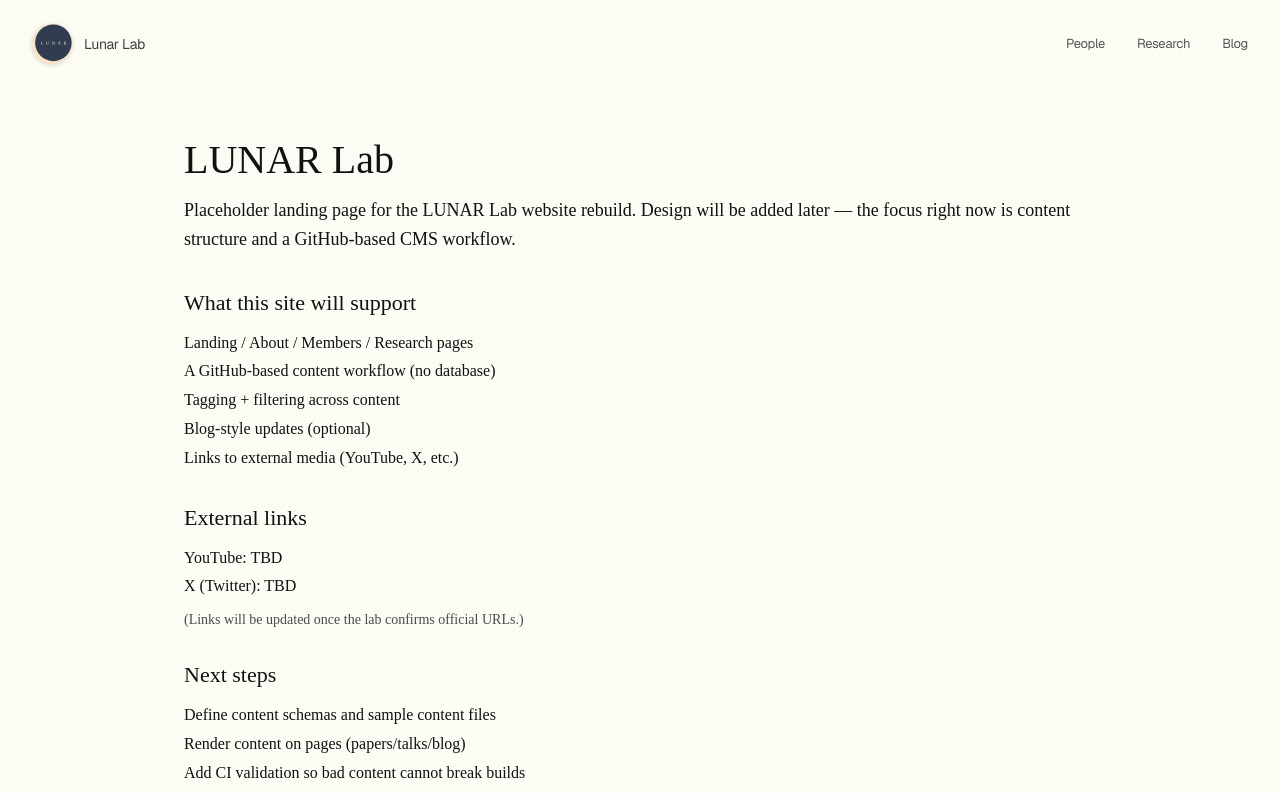
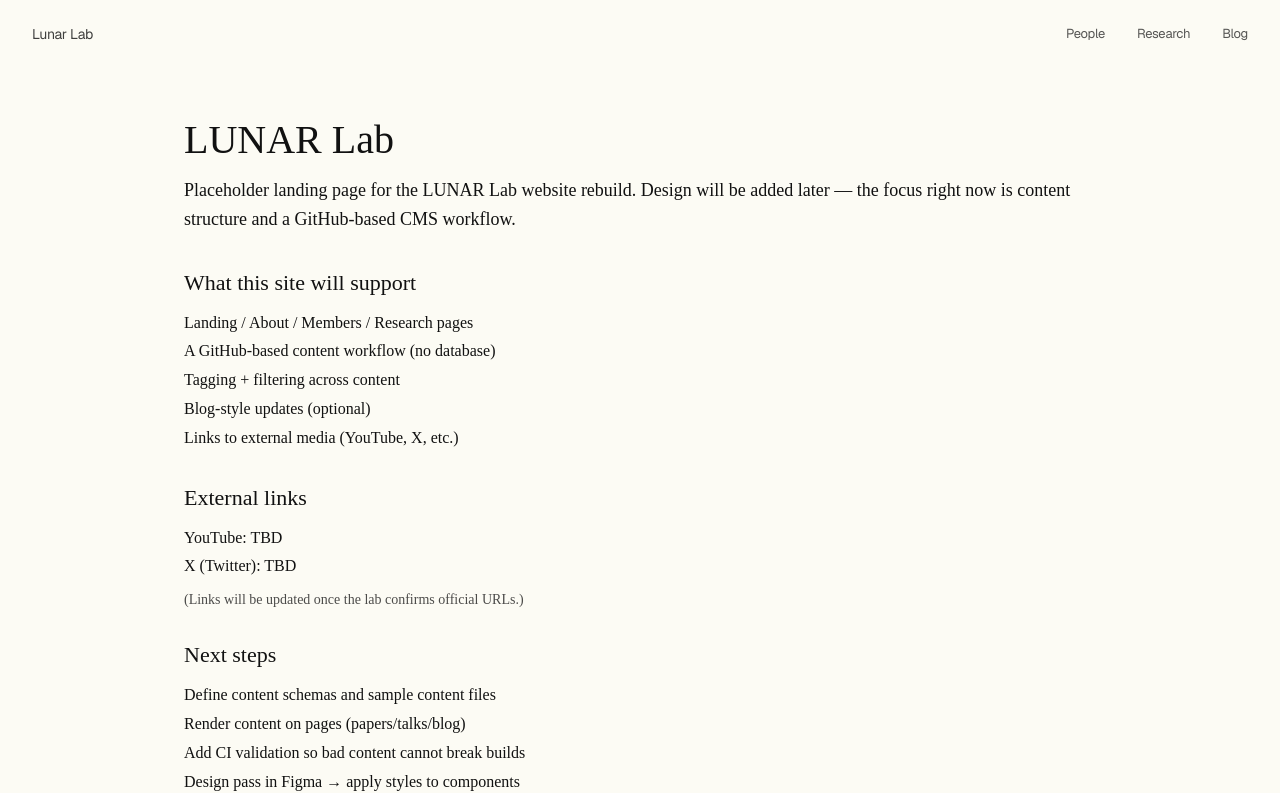
Before and after one commit to fullstackatbrown/project-lunar-lab, a Next.js app: page / in a window 1280 px wide. Shown: the top 793 px of the page. Built offline with nearby package versions, Linux system fonts and the light colour scheme; a web font is replaced by a local one.

Commit message:
removed logo from header, changed rendering to import from data layer (test input currently, waiting for merge), added codeUrl and dataUrl support

```diff
--- a/app/research/page.tsx
+++ b/app/research/page.tsx
@@ -1,16 +1,7 @@
-import paperData from "@/content/papers/paper-template.json";
-
-interface Publication {
-  id: string;
-  title: string;
-  authors: string[];
-  year: number;
-  venue: string;
-  tags: string[];
-}
+import { getAllPapers } from "@/lib/data/papers";
 
 export default function ResearchPage() {
-  const publications: Publication[] = [paperData];
+  const publications = getAllPapers();
 
   return (
     <main className="min-h-screen bg-[#fcfbf4] text-[#111111] py-20 px-4">
@@ -26,7 +17,10 @@ export default function ResearchPage() {
         </header>
 
         <div className="space-y-0 text-sm">
-          {publications.map((paper) => (
+          {publications.length === 0 ? (
+            <p className="text-black/40 italic">No publications found.</p>
+          ) : (
+            publications.map((paper) => (
               <div
                 key={paper.id}
                 className="grid grid-cols-12 gap-8 py-8 border-b border-black/10 items-start"
@@ -37,13 +31,31 @@ export default function ResearchPage() {
                   <div>{paper.year}</div>
                 </div>
 
-              {/* Middle Column: Title */}
+                {/* Middle Column: Title & Links */}
                 <div className="col-span-7">
-                <h2 className="text-2xl font-serif italic leading-snug pr-8">
-                  <a href="#" className="hover:opacity-70 transition-opacity">
+                  <h2 className="text-2xl font-serif italic leading-snug pr-8 mb-4">
+                    <a
+                      href={paper.paperUrl}
+                      target="_blank"
+                      rel="noopener noreferrer"
+                      className="hover:opacity-70 transition-opacity"
+                    >
                       {paper.title} <span className="text-lg inline-block align-middle ml-1">↗</span>
                     </a>
                   </h2>
+
+                  <div className="flex gap-4 text-[10px] uppercase tracking-widest font-sans font-bold">
+                    {paper.codeUrl && (
+                      <a href={paper.codeUrl} target="_blank" rel="noopener noreferrer" className="hover:underline text-black/60">
+                        [ Code ]
+                      </a>
+                    )}
+                    {paper.dataUrl && (
+                      <a href={paper.dataUrl} target="_blank" rel="noopener noreferrer" className="hover:underline text-black/60">
+                        [ Data ]
+                      </a>
+                    )}
+                  </div>
                 </div>
 
                 {/* Right Column: Authors */}
@@ -51,7 +63,8 @@ export default function ResearchPage() {
                   {paper.authors.join(", ")}
                 </div>
               </div>
-          ))}
+            ))
+          )}
         </div>
       </div>
     </main>
--- a/components/layout/SiteHeader.tsx
+++ b/components/layout/SiteHeader.tsx
@@ -6,43 +6,6 @@ export default function SiteHeader() {
     <header className="bg-[#fcfbf4] px-8 py-6">
       <div className="max-w-7xl mx-auto flex justify-between items-center">
         <Link href="/" className="flex items-center gap-3 group">
-          <div className="w-10 h-10 group-hover:scale-105 transition-transform duration-300">
-            <svg
-              viewBox="0 0 261 261"
-              fill="none"
-              xmlns="http://www.w3.org/2000/svg"
-              className="w-full h-full drop-shadow-sm"
-            >
-              <path
-                d="M130.3 260.6C202.263 260.6 260.6 202.263 260.6 130.3C260.6 58.3373 202.263 0 130.3 0C58.3373 0 0 58.3373 0 130.3C0 202.263 58.3373 260.6 130.3 260.6Z"
-                fill="#F9E4C8"
-              />
-              <path
-                d="M139.56 242.29C205.414 242.29 258.8 188.904 258.8 123.05C258.8 57.1956 205.414 3.81 139.56 3.81C73.7056 3.81 20.32 57.1956 20.32 123.05C20.32 188.904 73.7056 242.29 139.56 242.29Z"
-                fill="#323C50"
-              />
-              <path
-                d="M72.58 129.08C72.39 130.08 71.43 133.4 71.11 134.4H56.23V133.5C59.14 133.21 59.4 133.05 59.4 130.33V117.63C59.4 114.91 59.08 114.75 56.52 114.49V113.6H65.09V114.49C62.53 114.75 62.18 114.88 62.18 117.63V130.63C62.18 132.58 62.44 133.03 64.26 133.06H66.79C68.42 133.06 68.9 132.86 69.64 132.06C70.498 131.092 71.1754 129.977 71.64 128.77L72.58 129.08Z"
-                fill="#F9E4C8"
-              />
-              <path
-                d="M111.27 114.49C109.27 114.62 108.52 115.13 108.45 116.61C108.45 117.34 108.36 118.69 108.36 121.61V125.06C108.36 128.33 107.97 130.82 106.12 132.78C105.324 133.494 104.392 134.039 103.38 134.382C102.367 134.726 101.296 134.861 100.23 134.78C98.3809 134.88 96.5483 134.386 95 133.37C93.08 131.9 92.15 129.69 92.15 125.95V117.79C92.15 114.91 91.9 114.72 89.34 114.49V113.6H97.75V114.49C95.19 114.65 94.94 114.91 94.94 117.79V125.79C94.94 130.46 97.15 133.02 100.94 133.02C105.48 133.02 106.94 130.21 106.94 124.89V121.63C106.94 118.69 106.84 117.47 106.78 116.63C106.68 115.19 105.95 114.63 103.58 114.51V113.62H111.26L111.27 114.49Z"
-                fill="#F9E4C8"
-              />
-              <path
-                d="M151.17 114.49C149.17 114.72 148.45 115.04 148.36 116.49C148.36 117.49 148.26 118.86 148.26 121.83V134.66H147L133.35 118V126C133.35 128.88 133.45 130.32 133.51 131.25C133.57 132.88 134.37 133.36 136.68 133.55V134.45H128.9V133.55C130.9 133.39 131.65 132.91 131.78 131.34C131.88 130.34 131.94 128.88 131.94 125.97V117.81C131.984 117.433 131.95 117.051 131.84 116.688C131.73 116.325 131.546 115.989 131.3 115.7C130.69 114.9 130.02 114.7 128.45 114.54V113.65H133.25L146.82 129.74V121.9C146.82 118.9 146.76 117.55 146.66 116.59C146.56 115.15 145.83 114.7 143.27 114.54V113.65H151.17V114.49Z"
-                fill="#F9E4C8"
-              />
-              <path
-                d="M180.68 134.4V133.5C182.76 133.24 183.01 132.92 182.56 131.71C182.11 130.5 181.51 128.86 180.84 126.84H173.93C173.41 128.29 172.93 129.53 172.48 130.84C171.78 132.92 172.23 133.18 174.85 133.5V134.4H167.46V133.5C169.46 133.24 169.99 133.02 171.11 130.14L177.73 113.34L178.73 113.15C180.73 118.62 182.95 124.67 184.97 130.21C185.97 132.99 186.28 133.21 188.55 133.5V134.4H180.68ZM177.48 117.34C176.48 120.09 175.36 123 174.4 125.53H180.4L177.48 117.34Z"
-                fill="#F9E4C8"
-              />
-              <path
-                d="M224.84 134.65C224.42 134.65 224.07 134.65 223.65 134.59C222.648 134.612 221.658 134.37 220.78 133.887C219.902 133.404 219.167 132.698 218.65 131.84C217.47 130.21 216.31 128.19 215.29 126.56C214.65 125.56 214.23 125.34 212.6 125.34H211.48V130.34C211.48 133.05 211.84 133.21 214.39 133.47V134.37H205.85V133.47C208.51 133.18 208.73 133.05 208.73 130.34V117.6C208.73 114.88 208.38 114.78 205.85 114.49V113.6H214C216.34 113.6 217.9 113.89 219.12 114.69C219.82 115.142 220.389 115.77 220.771 116.51C221.154 117.25 221.336 118.078 221.3 118.91C221.3 121.66 219.54 123.39 217.17 124.41C217.74 125.41 219.12 127.55 220.08 128.99C220.843 130.146 221.689 131.246 222.61 132.28C223.22 132.997 224.032 133.513 224.94 133.76L224.84 134.65ZM213 124.25C214.246 124.38 215.497 124.053 216.52 123.33C217.12 122.873 217.596 122.273 217.903 121.585C218.211 120.896 218.34 120.142 218.28 119.39C218.28 115.97 216.01 114.72 213.54 114.72C212.957 114.654 212.368 114.765 211.85 115.04C211.56 115.26 211.46 115.58 211.46 116.41V124.25H213Z"
-                fill="#F9E4C8"
-              />
-            </svg>
-          </div>
           <span className="text-sm font-sans tracking-tight opacity-80 group-hover:opacity-100 transition-opacity">
             Lunar Lab
           </span>
```
Lines whose indentation alone changed are shown as unchanged.
